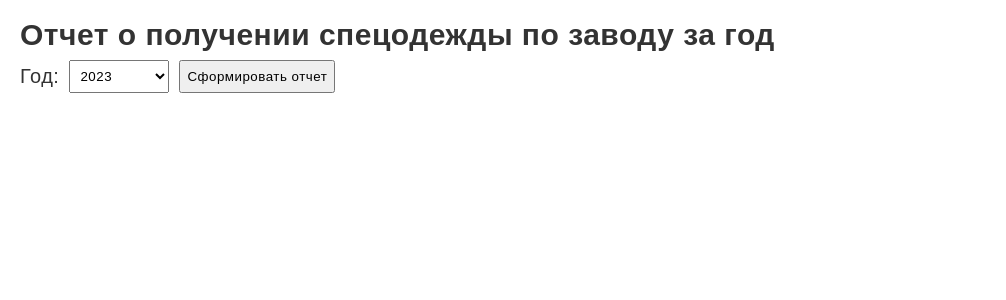
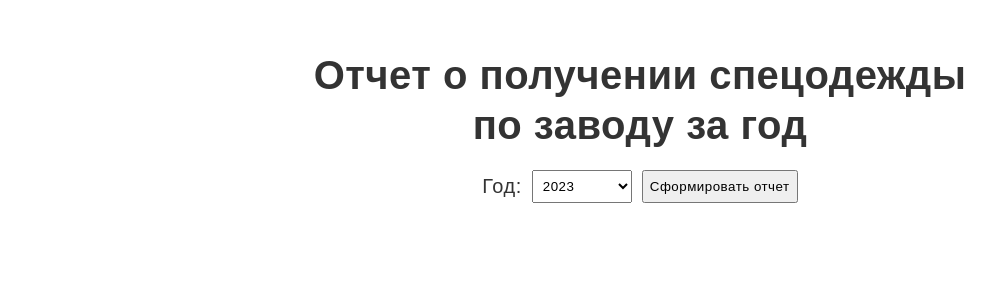
Before and after one commit to Grony7/Information_systems_tools, a PHP site: page / in a window 1280 px wide. Shown: the top 300 px of the page, without its empty margins (0-1006 px from the left). Run offline with PHP 8.4, Linux system fonts and the light colour scheme; data comes from the database, SQL or seed files in the repository.

```diff
--- a/components/createListOption.php
+++ b/components/createListOption.php
@@ -1,6 +1,6 @@
 <?php
 
-require 'components/dbconnect.php';
+require 'components/DBConnect.php';
 
 function createListOption()
 {
--- a/index.php
+++ b/index.php
@@ -9,8 +9,8 @@
 </head>
 <body>
 <section class="menu">
-    <div>
-        <h1>Отчет о получении спецодежды по заводу за год</h1>
+    <div class="formWrapper">
+        <h1 class="title">Отчет о получении спецодежды по заводу за год</h1>
 
         <form class="dataForm" method="POST" id="reportForm" action="report.php">
             <label for="year">Год:</label>
--- a/styles/index.css
+++ b/styles/index.css
@@ -1,5 +1,18 @@
 .menu {
     padding: 10px 20px;
+}
+
+.title {
+    margin: 40px auto 20px;
+
+    font-size: 40px;
+    line-height: 50px;
+    text-align: center;
+}
+
+.formWrapper {
+    max-width: 700px;
+    margin: 0 auto;
 }
 
 .selectYear {
@@ -9,7 +22,9 @@
 
 .dataForm {
     display: flex;
+    justify-content: center;
     gap: 10px;
+    margin: 20px auto 0;
 }
 
 .dataButton {
--- a/styles/report.css
+++ b/styles/report.css
@@ -23,7 +23,7 @@
 
 .workshopPriceContainer {
     display: flex;
-    margin: 0 0 16px;
+    margin: 12px 0 16px;
 }
 
 .workshopPrice {
```
Also changed, not shown: components/reportСreation.php (+7 -3 lines), components/DBConnect.php (renamed from components/dbconnect.php).
